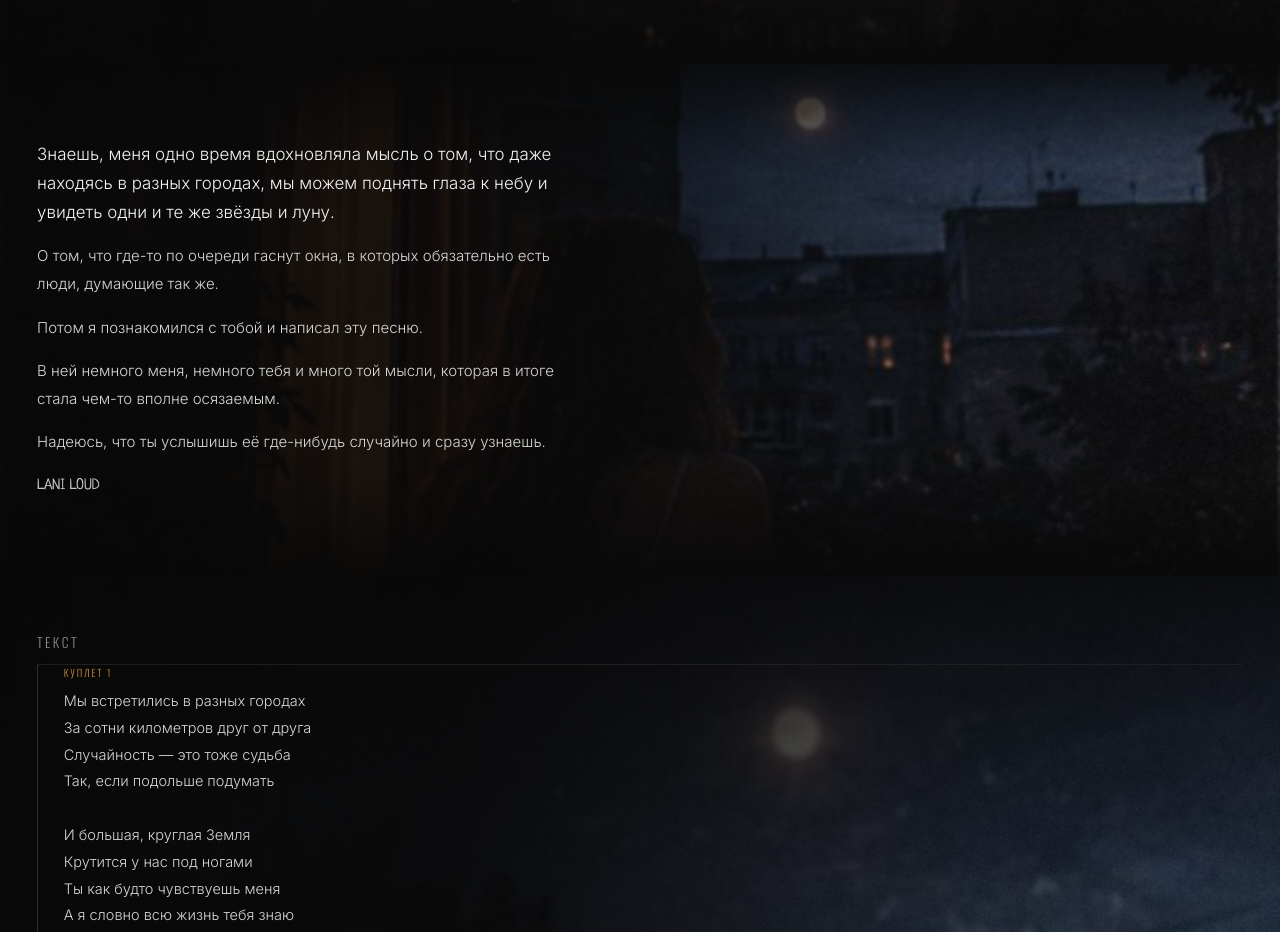
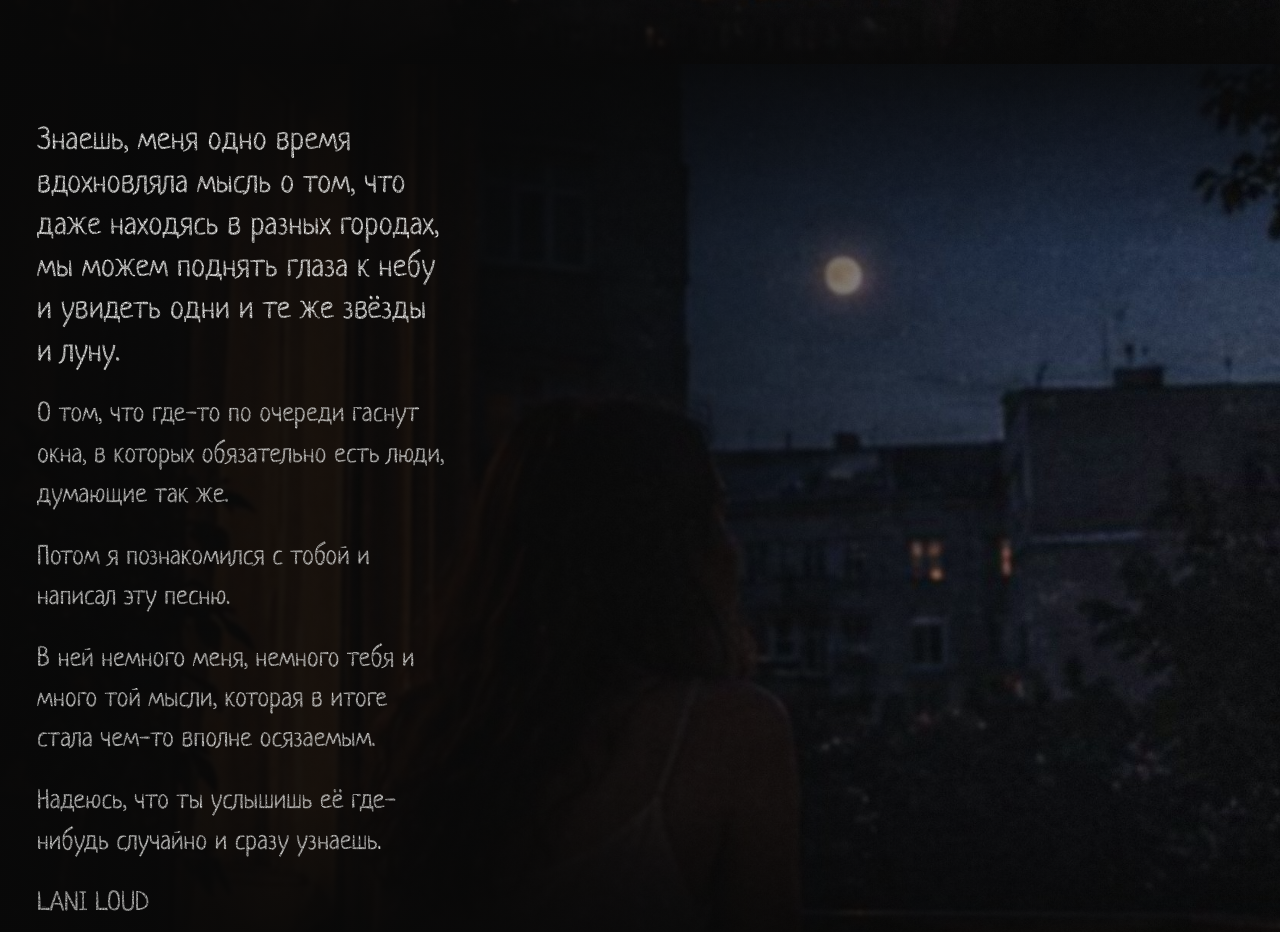
Before and after one commit to rveabnelit/rveabnelit.github.io, a plain HTML site: page press/avgust.html in a window 1280 px wide. Shown: the part 512-1444 px from the top of the page. Drawn offline with Linux system fonts and the light colour scheme.

Commit message:
Письмо: крупный рукописный шрифт с процарапанной фактурой

```diff
--- a/css/style.css
+++ b/css/style.css
@@ -758,14 +758,23 @@ a.platform-link:hover { border-color: var(--ember); color: #fff; background: rgb
 }
 .band-inner { position: relative; z-index: 2; width: 100%; }
 
-.letter { max-width: 60ch; }
-.letter p { font-size: clamp(15px, 1.12vw, 17px); line-height: 1.85; color: var(--text-soft); }
-.letter p + p { margin-top: 1.05em; }
-.letter p:first-child { font-size: clamp(16px, 1.32vw, 19.5px); line-height: 1.7; color: var(--text); }
+.letter { max-width: 44ch; }
+.letter p {
+  font-family: var(--font-script);
+  font-size: clamp(21px, 2.1vw, 30px);
+  line-height: 1.5; color: var(--text-soft);
+  filter: url(#scratchLetter);
+}
+.letter p + p { margin-top: .8em; }
+.letter p:first-child {
+  font-size: clamp(25px, 2.5vw, 35px);
+  line-height: 1.32; color: var(--text);
+}
 .letter-sign {
-  margin-top: clamp(26px, 3.6vw, 44px);
-  font-family: var(--font-script); font-size: clamp(26px, 3.2vw, 40px);
-  line-height: 1; color: var(--text); opacity: .95;
+  margin-top: clamp(24px, 3.4vw, 42px);
+  font-family: var(--font-script); font-size: clamp(30px, 3.6vw, 46px);
+  line-height: 1; color: var(--text); opacity: .92;
+  filter: url(#scratchLetter);
 }
 
 @media (max-width: 900px) {
--- a/press/avgust.html
+++ b/press/avgust.html
@@ -89,6 +89,18 @@
       <stop offset="1" stop-color="#000" stop-opacity=".6"/>
     </radialGradient>
   </defs>
+</svg>
+
+<!-- фильтр «нацарапанного» контура для рукописного текста -->
+<svg width="0" height="0" aria-hidden="true" style="position:absolute">
+  <filter id="scratchLetter" x="-3%" y="-3%" width="106%" height="106%">
+    <feTurbulence type="fractalNoise" baseFrequency="0.62" numOctaves="3" seed="9" result="grain"/>
+    <feColorMatrix in="grain" type="matrix" result="mask"
+      values="0 0 0 0 0  0 0 0 0 0  0 0 0 0 0  0.9 0.5 0.3 0 -0.18"/>
+    <feComposite in="SourceGraphic" in2="mask" operator="in" result="dry"/>
+    <feTurbulence type="fractalNoise" baseFrequency="0.09 0.19" numOctaves="2" seed="4" result="wobble"/>
+    <feDisplacementMap in="dry" in2="wobble" scale="1.5" xChannelSelector="R" yChannelSelector="G"/>
+  </filter>
 </svg>
 
 <header class="release-top wrap">
```
Also changed, not shown: index.html (+1 -1 lines).
